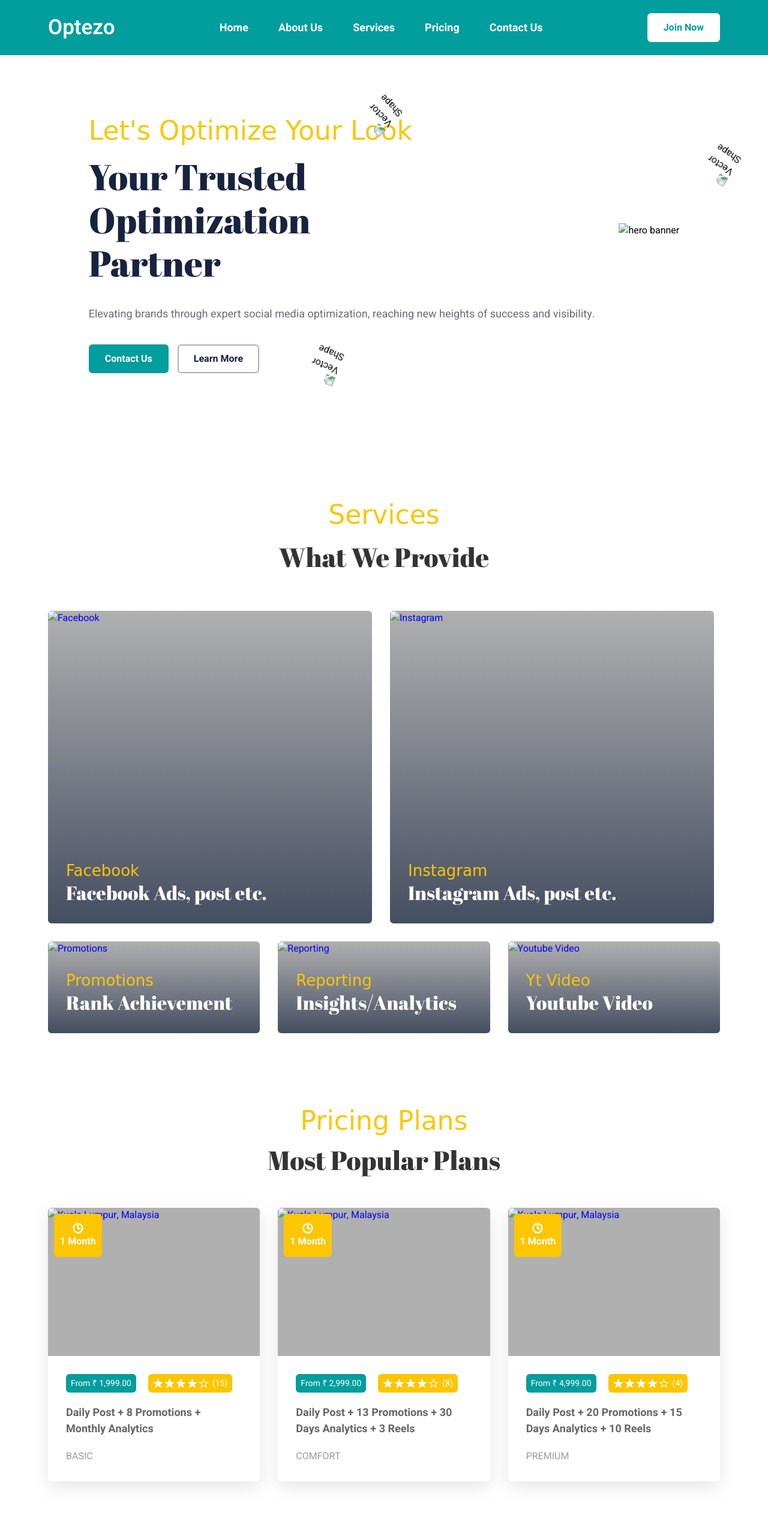
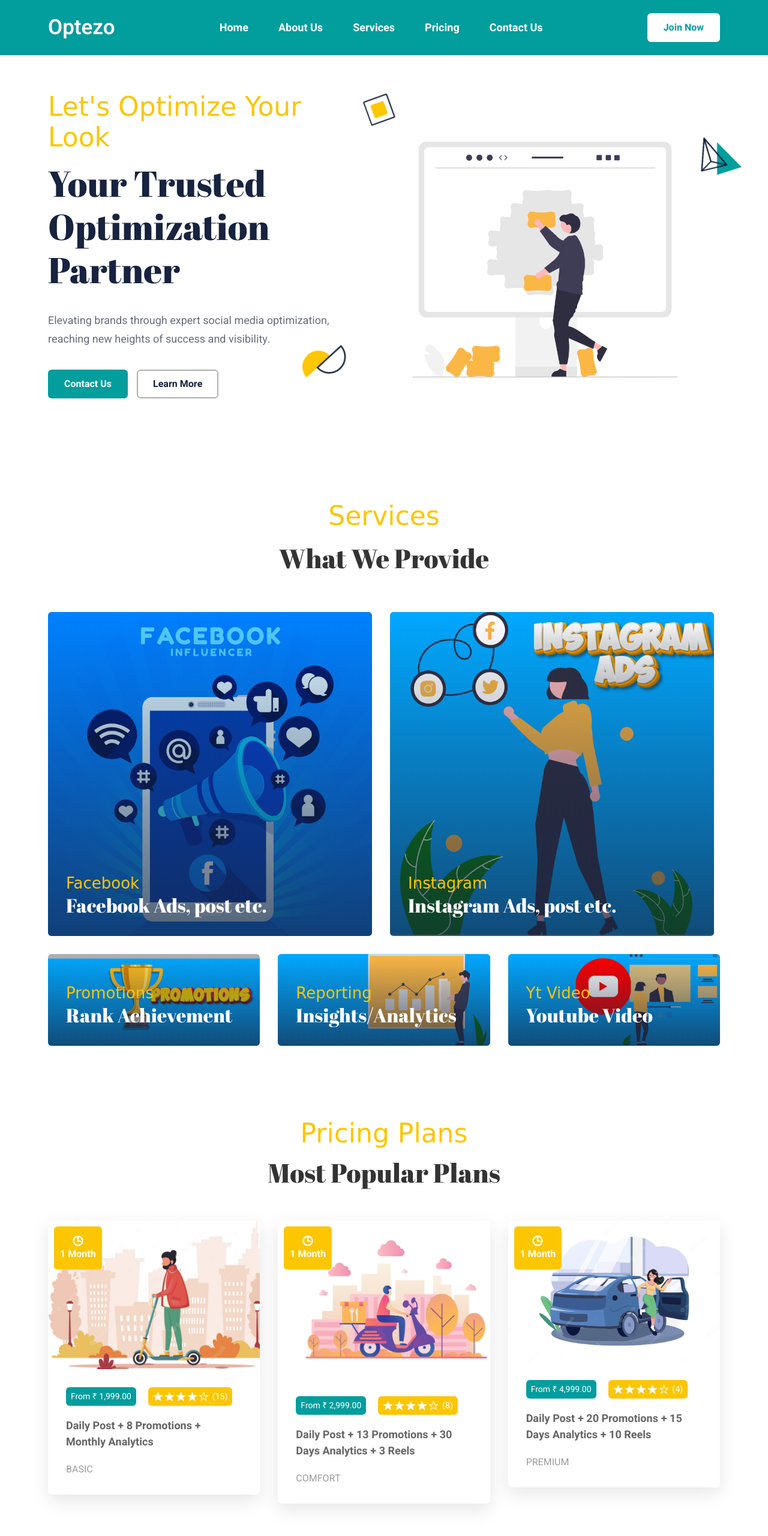
Before and after one commit to SKELETONOP/optezo, a plain HTML site: page index.html in a window 1280 px wide. Shown: the top 2560 px of the page at 60% size. Drawn offline with nearby package versions, Linux system fonts and the light colour scheme; a web font is replaced by a local one.

Commit message:
Update index.html

```diff
--- a/index.html
+++ b/index.html
@@ -91,15 +91,15 @@
       -->
 
       <section class="section hero"
-        style="background-image: url('./assets/images/hero-bg-bottom.png') url('./assets/images/hero-bg-top.png')"
+        style="background-image: url('./images/hero-bg-bottom.png') url('./images/hero-bg-top.png')"
         id="Home">
         <div class="container">
 
-          <img src="./assets/images/shape-1.png" width="61" height="61" alt="Vector Shape" class="shape shape-1">
+          <img src="./images/shape-1.png" width="61" height="61" alt="Vector Shape" class="shape shape-1">
 
-          <img src="./assets/images/shape-2.png" width="56" height="74" alt="Vector Shape" class="shape shape-2">
+          <img src="./images/shape-2.png" width="56" height="74" alt="Vector Shape" class="shape shape-2">
 
-          <img src="./assets/images/shape-3.png" width="57" height="72" alt="Vector Shape" class="shape shape-3">
+          <img src="./images/shape-3.png" width="57" height="72" alt="Vector Shape" class="shape shape-3">
 
           <div class="hero-content">
 
@@ -120,7 +120,7 @@
           </div>
 
           <figure class="hero-banner">
-            <img src="./assets/images/hero-bannner.png" width="686" height="812" loading="lazy" alt="hero banner"
+            <img src="./images/hero-bannner.png" width="686" height="812" loading="lazy" alt="hero banner"
               class="w-100">
           </figure>
 
@@ -148,7 +148,7 @@
               <a href="#" class="destination-card">
 
                 <figure class="card-banner">
-                  <img src="./assets/images/destination-1.jpg" width="1140" height="1100" loading="lazy" alt="Facebook"
+                  <img src="./images/destination-1.jpg" width="1140" height="1100" loading="lazy" alt="Facebook"
                     class="img-cover">
                 </figure>
 
@@ -165,7 +165,7 @@
               <a href="#" class="destination-card">
 
                 <figure class="card-banner">
-                  <img src="./assets/images/destination-2.png" width="1140" height="1100" loading="lazy" alt="Instagram"
+                  <img src="./images/destination-2.png" width="1140" height="1100" loading="lazy" alt="Instagram"
                     class="img-cover">
                 </figure>
 
@@ -182,7 +182,7 @@
               <a href="#" class="destination-card">
 
                 <figure class="card-banner">
-                  <img src="./assets/images/destination-3.png" width="1110" height="480" loading="lazy" alt="Promotions"
+                  <img src="./images/destination-3.png" width="1110" height="480" loading="lazy" alt="Promotions"
                     class="img-cover">
                 </figure>
 
@@ -199,7 +199,7 @@
               <a href="#" class="destination-card">
 
                 <figure class="card-banner">
-                  <img src="./assets/images/destination-4.png" width="1110" height="480" loading="lazy" alt="Reporting"
+                  <img src="./images/destination-4.png" width="1110" height="480" loading="lazy" alt="Reporting"
                     class="img-cover">
                 </figure>
 
@@ -216,7 +216,7 @@
               <a href="#" class="destination-card">
 
                 <figure class="card-banner">
-                  <img src="./assets/images/destination-5.png" width="1110" height="480" loading="lazy"
+                  <img src="./images/destination-5.png" width="1110" height="480" loading="lazy"
                     alt="Youtube Video" class="img-cover">
                 </figure>
 
@@ -256,7 +256,7 @@
 
                 <figure class="card-banner">
                   <a href="#">
-                    <img src="./assets/images/BASIC.png" width="740" height="518" loading="lazy"
+                    <img src="./images/BASIC.png" width="740" height="518" loading="lazy"
                       alt="Kuala Lumpur, Malaysia" class="img-cover">
                   </a>
 
@@ -299,7 +299,7 @@
 
                 <figure class="card-banner">
                   <a href="#">
-                    <img src="./assets/images/COMFORT.jpeg" width="740" height="518" loading="lazy"
+                    <img src="./images/COMFORT.jpeg" width="740" height="518" loading="lazy"
                       alt="Kuala Lumpur, Malaysia" class="img-cover">
                   </a>
 
@@ -342,7 +342,7 @@
 
                 <figure class="card-banner">
                   <a href="#">
-                    <img src="./assets/images/PREMIUM.avif" width="740" height="518" loading="lazy"
+                    <img src="./images/PREMIUM.avif" width="740" height="518" loading="lazy"
                       alt="Kuala Lumpur, Malaysia" class="img-cover">
                   </a>
 
@@ -520,7 +520,7 @@
           </div>
 
           <figure class="about-banner">
-            <img src="./assets/images/about-banner.png" width="756" height="842" loading="lazy" alt="" class="w-100">
+            <img src="./images/about-banner.png" width="756" height="842" loading="lazy" alt="" class="w-100">
           </figure>
 
         </div>
@@ -549,7 +549,7 @@
                 <figure class="card-banner">
 
                   <a href="#">
-                    <img src="./assets/images/popular-1.jpg" width="740" height="518" loading="lazy"
+                    <img src="./images/popular-1.jpg" width="740" height="518" loading="lazy"
                       alt="A good traveler has no fixed plans and is not intent on arriving." class="img-cover">
                   </a>
 
@@ -567,7 +567,7 @@
 
                     <div class="author-wrapper">
                       <figure class="author-avatar">
-                        <img src="./assets/images/author-avatar.png" width="30" height="30" alt="Jony bristow">
+                        <img src="./images/author-avatar.png" width="30" height="30" alt="Jony bristow">
                       </figure>
 
                       <div>
@@ -604,7 +604,7 @@
                 <figure class="card-banner">
 
                   <a href="#">
-                    <img src="./assets/images/blog-2.jpg" width="740" height="518" loading="lazy"
+                    <img src="./images/blog-2.jpg" width="740" height="518" loading="lazy"
                       alt="A good traveler has no fixed plans and is not intent on arriving." class="img-cover">
                   </a>
 
@@ -622,7 +622,7 @@
 
                     <div class="author-wrapper">
                       <figure class="author-avatar">
-                        <img src="./assets/images/author-avatar.png" width="30" height="30" alt="Jony bristow">
+                        <img src="./images/author-avatar.png" width="30" height="30" alt="Jony bristow">
                       </figure>
 
                       <div>
@@ -659,7 +659,7 @@
                 <figure class="card-banner">
 
                   <a href="#">
-                    <img src="./assets/images/blog-3.jpg" width="740" height="518" loading="lazy"
+                    <img src="./images/blog-3.jpg" width="740" height="518" loading="lazy"
                       alt="A good traveler has no fixed plans and is not intent on arriving." class="img-cover">
                   </a>
 
@@ -677,7 +677,7 @@
 
                     <div class="author-wrapper">
                       <figure class="author-avatar">
-                        <img src="./assets/images/author-avatar.png" width="30" height="30" alt="Jony bristow">
+                        <img src="./images/author-avatar.png" width="30" height="30" alt="Jony bristow">
                       </figure>
 
                       <div>
@@ -786,7 +786,7 @@
     - #FOOTER
   -->
 
-      <footer class="footer" style="background-image: url('./assets/images/footer-bg.png')">
+      <footer class="footer" style="background-image: url('./images/footer-bg.png')">
         <div class="container">
 
           <div class="footer-top">
@@ -989,7 +989,7 @@
       <!--
     - custom js link
   -->
-      <script src="./assets/js/script.js"></script>
+      <script src="./js/script.js"></script>
 
       <!--
     - ionicon link
```
